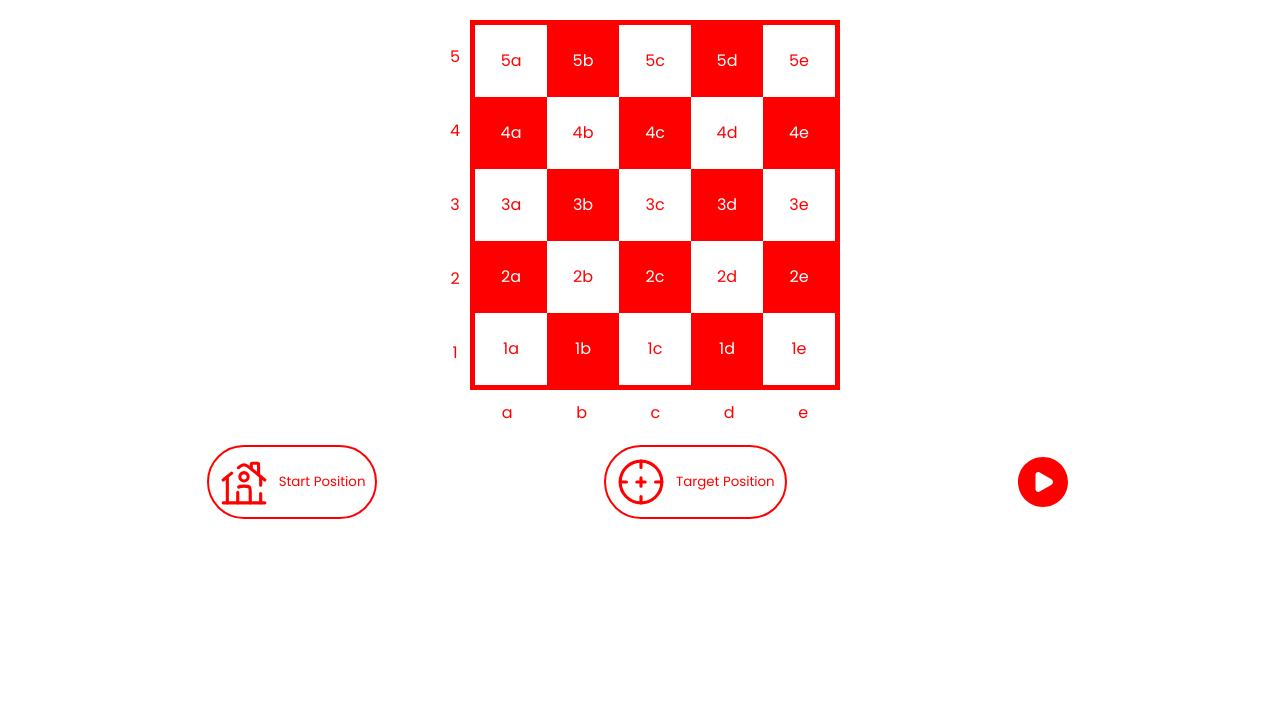
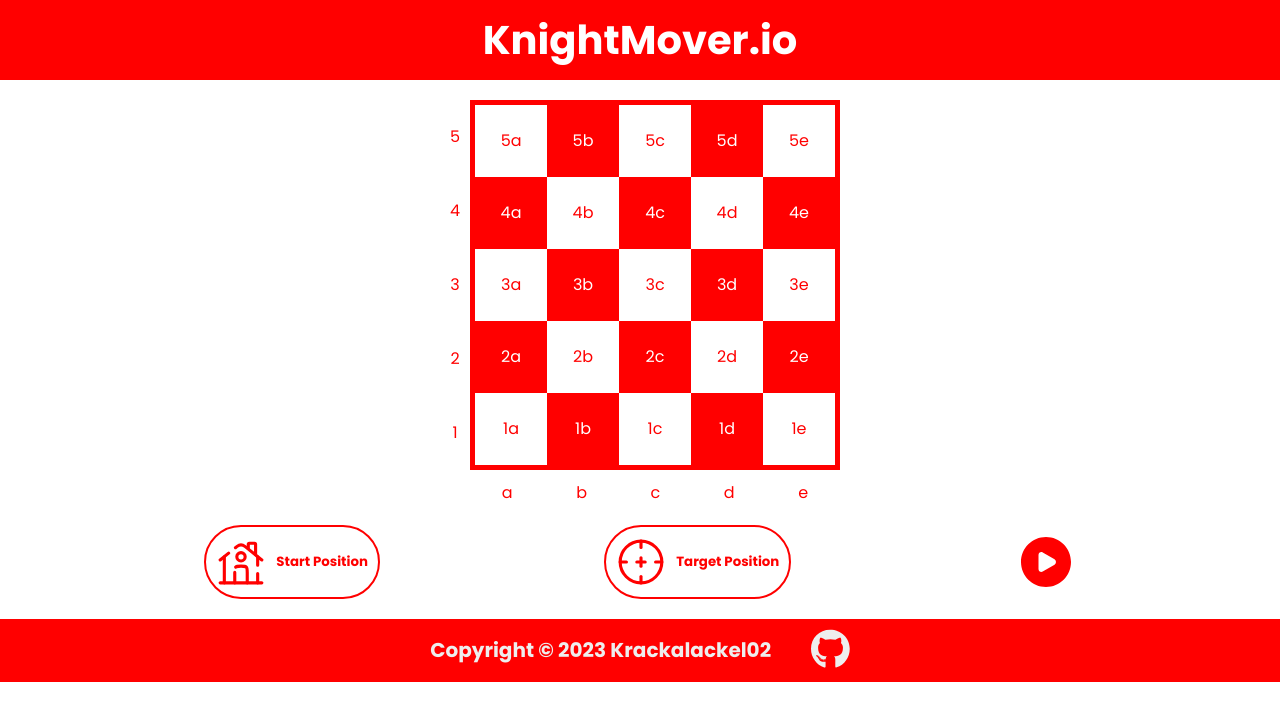
Before and after one commit to krackalackel02/Knights, a React (Vite) app: page / in a window 1280 px wide. Shown: the top 720 px of the page. Built offline with nearby package versions, Linux system fonts and the light colour scheme.

Commit message:
added header and footer

```diff
--- a/package.json
+++ b/package.json
@@ -12,6 +12,8 @@
     "push": "git push && git subtree push --prefix dist origin gh-pages"
   },
   "dependencies": {
+    "@fortawesome/free-brands-svg-icons": "^6.4.2",
+    "@fortawesome/react-fontawesome": "^0.2.0",
     "react": "^18.2.0",
     "react-dom": "^18.2.0"
   },
--- a/src/App.jsx
+++ b/src/App.jsx
@@ -1,12 +1,15 @@
 import React from "react";
 import Board from "./features/Board/components/Board";
 import Buttons from "./components/Buttons";
-
+import Footer from "./components/Footer";
+import Header from "./components/Header";
 const App = () => {
 	return (
 		<>
+			<Header />
 			<Board />
 			<Buttons />
+			<Footer />
 		</>
 	);
 };
--- a/src/components/Buttons.css
+++ b/src/components/Buttons.css
@@ -3,12 +3,13 @@
 	display: flex;
 	align-items: center;
 	color: var(--global-theme);
+	font-weight: bold;
 }
 .btn-position {
 	padding: 10px;
 	border: 2px solid var(--global-theme);
 	border-radius: 100vw;
-    gap: 10px;
+	gap: 10px;
 }
 .btn-position svg {
 	width: auto;
--- /dev/null
+++ b/src/components/Footer.jsx
@@ -0,0 +1,17 @@
+import React from "react";
+import { FontAwesomeIcon } from "@fortawesome/react-fontawesome";
+import { faGithub } from "@fortawesome/free-brands-svg-icons";
+import styles from "./Footer.module.css";
+
+export default function Footer() {
+	const currentYear = new Date().getFullYear();
+
+	return (
+		<footer className={styles.footer}>
+			<span>Copyright © {currentYear} Krackalackel02</span>
+			<a href="https://github.com/krackalackel02" target="_blank">
+				<FontAwesomeIcon icon={faGithub} className={styles.githubIcon} />
+			</a>
+		</footer>
+	);
+}
--- /dev/null
+++ b/src/components/Footer.module.css
@@ -0,0 +1,24 @@
+.footer {
+	background-color: var(--global-theme);
+	--color: #eeeeee;
+	color: var(--color);
+	display: flex;
+	align-items: center;
+	justify-content: center;
+	column-gap: 40px;
+	padding: 10px;
+	font-size: 20px;
+	text-align: center;
+	font-weight: bold;
+	margin-top: 20px;
+}
+
+.githubIcon {
+	color: var(--color);
+	font-size: 40px;
+	transition: transform 0.3s ease-in-out;
+}
+
+.githubIcon:hover {
+	transform: rotate(360deg) scale(1.2);
+}
--- /dev/null
+++ b/src/components/Header.css
@@ -0,0 +1,11 @@
+.header {
+	background-color: var(--global-theme);
+	color: var(--alt-theme);
+	display: flex;
+	align-items: center;
+	justify-content: center;
+	column-gap: 40px;
+	padding: 10px;
+	font-size: 20px;
+	text-align: center;
+}
--- /dev/null
+++ b/src/components/Header.jsx
@@ -0,0 +1,12 @@
+import React from "react";
+import { FontAwesomeIcon } from "@fortawesome/react-fontawesome";
+import { faGithub } from "@fortawesome/free-brands-svg-icons";
+import "./Header.css";
+
+export default function Header() {
+	return (
+		<header className="header">
+			<h1 className="title">KnightMover.io</h1>
+		</header>
+	);
+}
--- a/src/features/Board/components/Board.css
+++ b/src/features/Board/components/Board.css
@@ -68,7 +68,7 @@
 }
 
 .Board > .Square.Light::before {
-	background-color: white;
+	background-color: var(--alt-theme);
 }
 .Board > .Square.Light {
 	color: var(--global-theme);
@@ -78,7 +78,7 @@
 	background-color: var(--global-theme);
 }
 .Board > .Square.Dark {
-	color: white;
+	color: var(--alt-theme);
 }
 
 .Board > .Square.Knight::before {
--- a/src/features/Board/components/Board.jsx
+++ b/src/features/Board/components/Board.jsx
@@ -3,7 +3,6 @@ import Square from "./Square";
 import BoardCreator from "../board";
 import "./Board.css";
 const Board = () => {
-	console.log("boardrendered");
 	const [activeKnight, setActiveKnight] = useState(null);
 	const handleToggleKnight = (e) => {
 		const squareElement = e.target.closest(".Square");
--- a/src/index.css
+++ b/src/index.css
@@ -4,8 +4,15 @@
 	font-weight: normal;
 	font-style: normal;
 }
+@font-face {
+	font-family: "Poppins";
+	src: url("./assets/Fonts/Poppins-Bold.ttf") format("truetype");
+	font-weight: bold;
+	font-style: normal;
+}
 :root{
 	--global-theme:red;
+	--alt-theme:white;
 	--knight-background-theme:rgb(130, 255, 157);
 	--knight-fill-theme:rgb(0, 0, 0);
 }
```
Also changed, not shown: 7 other files (tests, documents, lock files or other folders).
